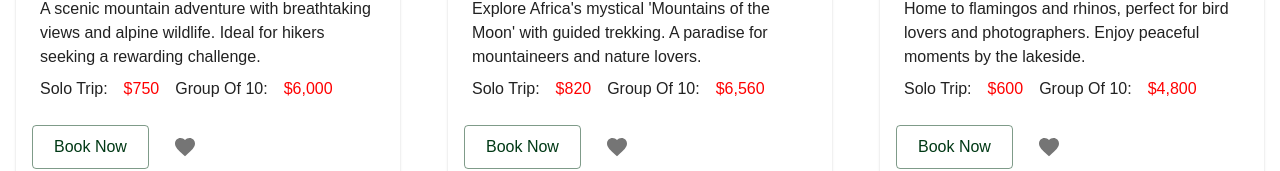
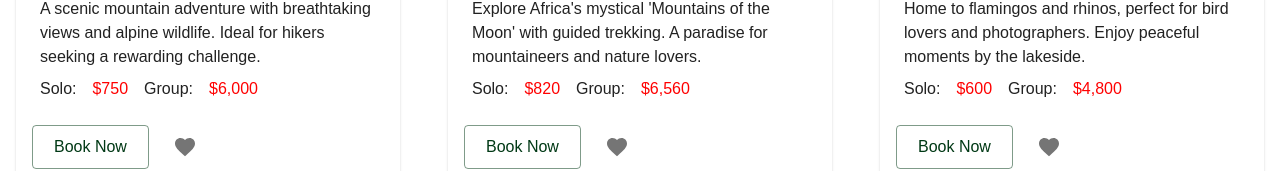
Before and after one commit to nathansungu/zaph-tour-material-ui, a React (Vite) app: page /destinations in a window 1280 px wide. Shown: the part 423-594 px from the top of the page. Built offline with nearby package versions, Linux system fonts and the light colour scheme.

Commit message:
card width

```diff
--- a/src/components/destination.components/cards.tsx
+++ b/src/components/destination.components/cards.tsx
@@ -21,7 +21,7 @@ const HandleCards = () => {
         {destinations.map((dst) => {
           return (
             <Grid size={{ xs: 12, md: 4, sm: 6 }}>
-              <Card sx={{ margin: 2, height: "30rem" }}>
+              <Card sx={{ margin: 2, height: "32rem" }}>
                 <CardMedia
                   component="img"
                   src={dst.image}
@@ -41,12 +41,12 @@ const HandleCards = () => {
                         sx={{ gap: "1rem", mt: ".5rem" }}
                       >
                         <Stack direction="row" gap={2}>
-                          <Typography>solo trip: {"  "}</Typography>
+                          <Typography>solo: {"  "}</Typography>
 
                           <Typography color="red">{dst.price}</Typography>
                         </Stack>
                         <Stack direction="row"gap={2}>
-                          <Typography>group of 10: {"  "}</Typography>
+                          <Typography>group: {"  "}</Typography>
 
                           <Typography color="red">{dst.priceFor10}</Typography>
                         </Stack>
```
